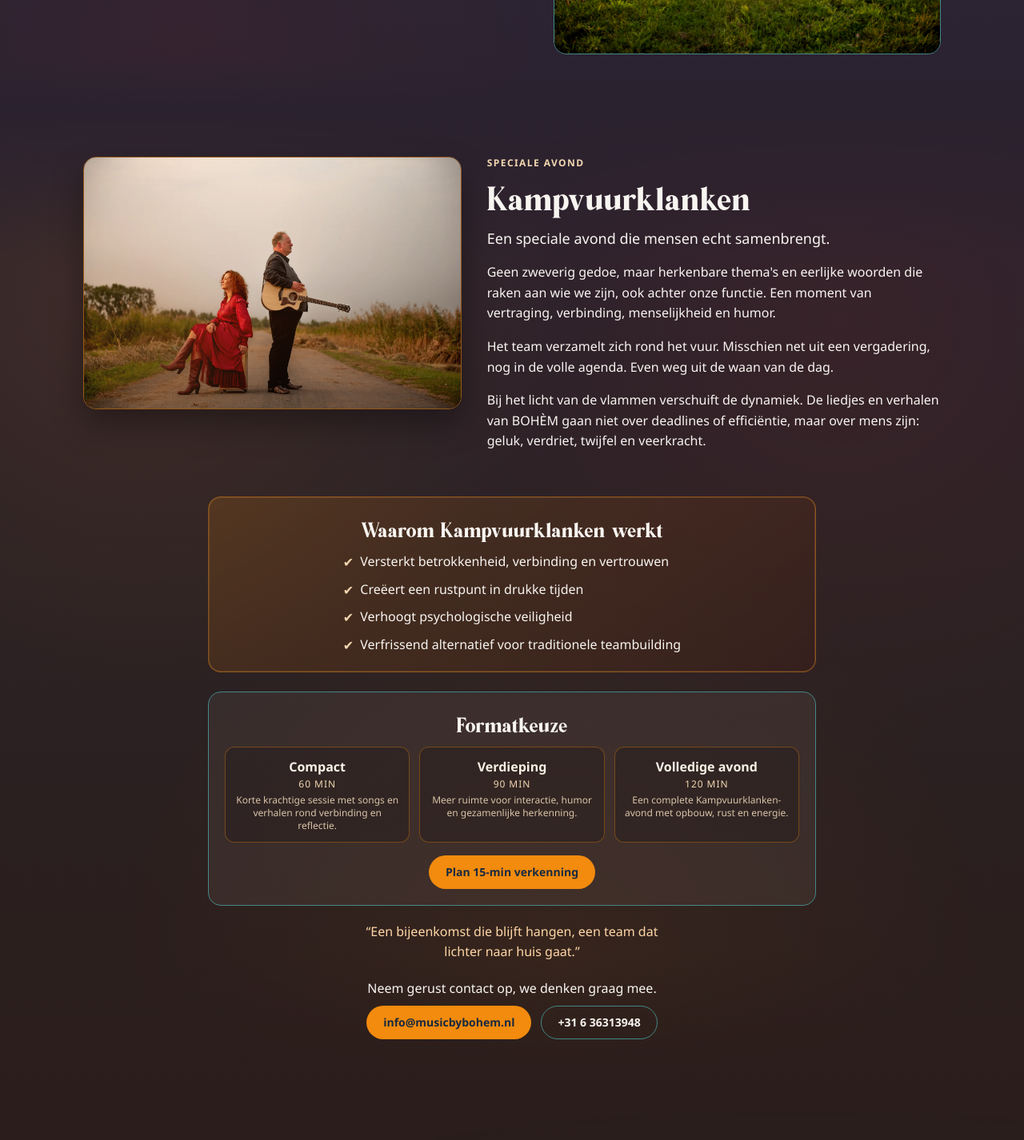
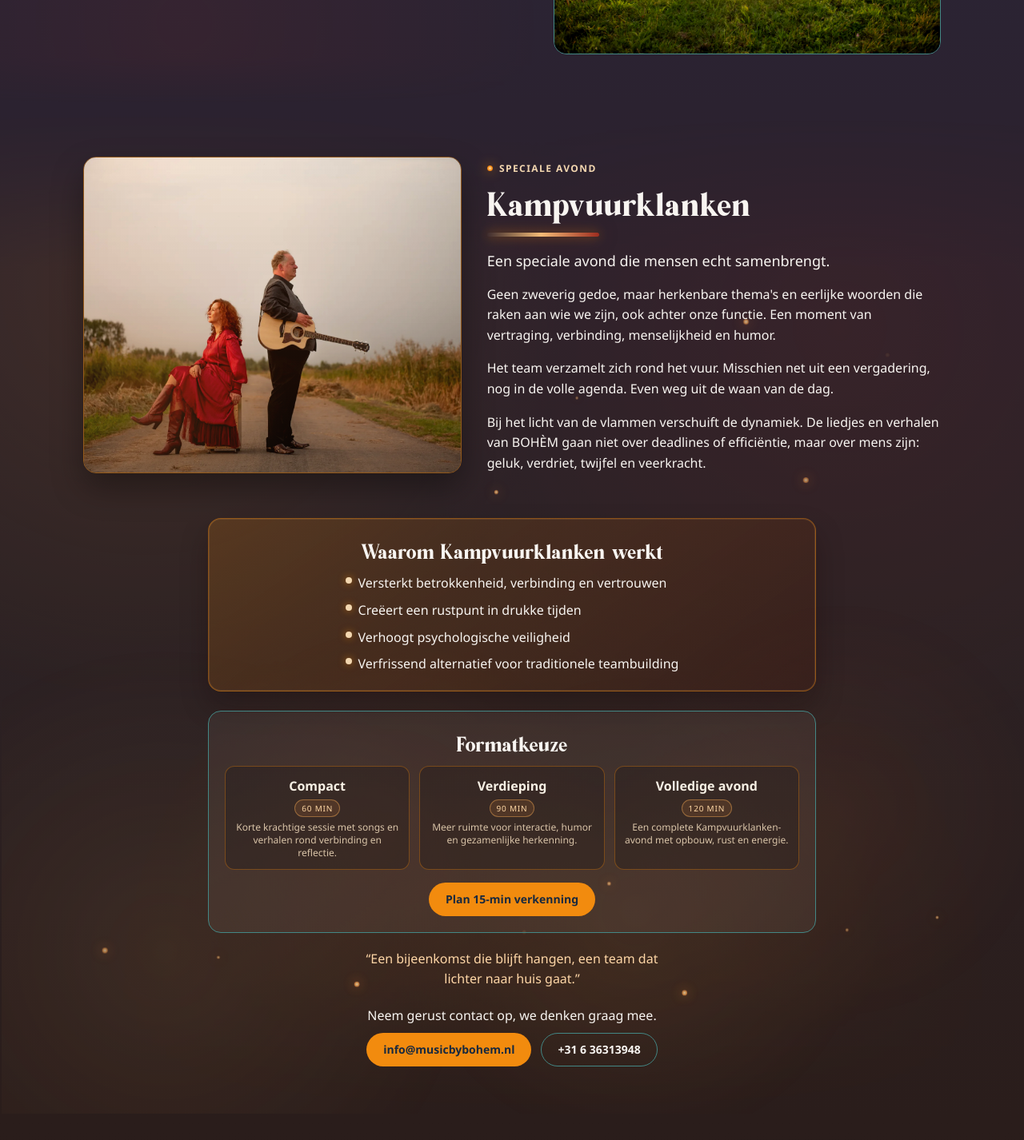
Before and after one commit to yourcount/bohem, a Next.js app: page / in a window 1280 px wide. Shown: the part 3280-4706 px from the top of the page at 80% size. Built offline with nearby package versions, Linux system fonts and the light colour scheme; no server answers.

Commit message:
Enhance kampvuur visuals with ember effects and balanced motion

```diff
--- a/app/globals.css
+++ b/app/globals.css
@@ -396,6 +396,219 @@ p {
   z-index: 0;
 }
 
+.kampvuur-section::after {
+  content: "";
+  pointer-events: none;
+  position: absolute;
+  inset: 0;
+  z-index: 0;
+  background:
+    radial-gradient(circle at 16% 84%, rgba(255, 187, 102, 0.22) 0%, transparent 26%),
+    radial-gradient(circle at 38% 72%, rgba(255, 139, 64, 0.16) 0%, transparent 22%),
+    radial-gradient(circle at 62% 80%, rgba(255, 176, 92, 0.18) 0%, transparent 24%),
+    radial-gradient(circle at 82% 70%, rgba(255, 129, 58, 0.14) 0%, transparent 20%);
+  opacity: 0.36;
+  animation: emberDrift 12s ease-in-out infinite alternate;
+}
+
+.kampvuur-embers {
+  pointer-events: none;
+  position: absolute;
+  inset: 0;
+  z-index: 0;
+}
+
+.kampvuur-embers span {
+  position: absolute;
+  width: 7px;
+  height: 7px;
+  --float-x: 13px;
+  --float-y: 44px;
+  --ember-duration: 5.4s;
+  --ember-delay: 0s;
+  --ember-peak: 0.86;
+  border-radius: 999px;
+  background: radial-gradient(circle, rgba(255, 236, 206, 0.98) 0%, rgba(255, 181, 92, 0.9) 42%, rgba(191, 57, 33, 0.62) 100%);
+  box-shadow: 0 0 16px rgba(255, 156, 66, 0.72), 0 0 30px rgba(242, 139, 14, 0.34);
+  opacity: 0;
+  animation: emberFloat var(--ember-duration) cubic-bezier(0.22, 0.61, 0.36, 1) var(--ember-delay) infinite;
+}
+
+.kampvuur-embers span:nth-child(1) {
+  left: 12%;
+  top: 18%;
+  --float-x: 9px;
+  --float-y: 20px;
+  --ember-duration: 4.8s;
+  --ember-delay: -0.9s;
+}
+.kampvuur-embers span:nth-child(2) {
+  left: 25%;
+  top: 24%;
+  width: 5px;
+  height: 5px;
+  --float-x: 15px;
+  --float-y: 24px;
+  --ember-duration: 6.3s;
+  --ember-delay: -2.4s;
+  --ember-peak: 0.72;
+}
+.kampvuur-embers span:nth-child(3) {
+  left: 40%;
+  top: 20%;
+  --float-x: 8px;
+  --float-y: 18px;
+  --ember-duration: 5.7s;
+  --ember-delay: -1.6s;
+}
+.kampvuur-embers span:nth-child(4) {
+  left: 56%;
+  top: 29%;
+  width: 4px;
+  height: 4px;
+  --float-x: 17px;
+  --float-y: 26px;
+  --ember-duration: 4.9s;
+  --ember-delay: -3.1s;
+  --ember-peak: 0.68;
+}
+.kampvuur-embers span:nth-child(5) {
+  left: 72%;
+  top: 22%;
+  --float-x: 14px;
+  --float-y: 24px;
+  --ember-duration: 6.1s;
+  --ember-delay: -0.4s;
+}
+.kampvuur-embers span:nth-child(6) {
+  left: 86%;
+  top: 26%;
+  width: 5px;
+  height: 5px;
+  --float-x: 6px;
+  --float-y: 20px;
+  --ember-duration: 5.2s;
+  --ember-delay: -2.2s;
+  --ember-peak: 0.7;
+}
+.kampvuur-embers span:nth-child(7) {
+  left: 9%;
+  bottom: 13%;
+  --float-x: 18px;
+  --float-y: 58px;
+  --ember-duration: 6.6s;
+  --ember-delay: -1.8s;
+}
+.kampvuur-embers span:nth-child(8) {
+  left: 21%;
+  bottom: 15%;
+  width: 4px;
+  height: 4px;
+  --float-x: 11px;
+  --float-y: 48px;
+  --ember-duration: 5s;
+  --ember-delay: -3.4s;
+  --ember-peak: 0.66;
+}
+.kampvuur-embers span:nth-child(9) {
+  left: 34%;
+  bottom: 11%;
+  --float-x: 20px;
+  --float-y: 62px;
+  --ember-duration: 7.1s;
+  --ember-delay: -1.2s;
+}
+.kampvuur-embers span:nth-child(10) {
+  left: 50%;
+  bottom: 14%;
+  width: 5px;
+  height: 5px;
+  --float-x: 13px;
+  --float-y: 54px;
+  --ember-duration: 5.5s;
+  --ember-delay: -2.7s;
+}
+.kampvuur-embers span:nth-child(11) {
+  left: 66%;
+  bottom: 10%;
+  --float-x: 16px;
+  --float-y: 57px;
+  --ember-duration: 6.4s;
+  --ember-delay: -0.6s;
+}
+.kampvuur-embers span:nth-child(12) {
+  left: 82%;
+  bottom: 16%;
+  width: 4px;
+  height: 4px;
+  --float-x: 10px;
+  --float-y: 44px;
+  --ember-duration: 4.7s;
+  --ember-delay: -3.9s;
+  --ember-peak: 0.64;
+}
+.kampvuur-embers span:nth-child(13) {
+  left: 16%;
+  top: 35%;
+  width: 4px;
+  height: 4px;
+  --float-x: 12px;
+  --float-y: 22px;
+  --ember-duration: 5.9s;
+  --ember-delay: -4.1s;
+  --ember-peak: 0.62;
+}
+.kampvuur-embers span:nth-child(14) {
+  left: 47%;
+  top: 40%;
+  width: 5px;
+  height: 5px;
+  --float-x: 19px;
+  --float-y: 30px;
+  --ember-duration: 6.8s;
+  --ember-delay: -2.9s;
+}
+.kampvuur-embers span:nth-child(15) {
+  left: 78%;
+  top: 38%;
+  --float-x: 8px;
+  --float-y: 22px;
+  --ember-duration: 5.1s;
+  --ember-delay: -5s;
+}
+.kampvuur-embers span:nth-child(16) {
+  left: 28%;
+  bottom: 20%;
+  width: 4px;
+  height: 4px;
+  --float-x: 14px;
+  --float-y: 46px;
+  --ember-duration: 4.6s;
+  --ember-delay: -2.05s;
+  --ember-peak: 0.63;
+}
+.kampvuur-embers span:nth-child(17) {
+  left: 59%;
+  bottom: 22%;
+  width: 5px;
+  height: 5px;
+  --float-x: 22px;
+  --float-y: 64px;
+  --ember-duration: 7.4s;
+  --ember-delay: -0.95s;
+}
+.kampvuur-embers span:nth-child(18) {
+  left: 91%;
+  bottom: 18%;
+  width: 4px;
+  height: 4px;
+  --float-x: 9px;
+  --float-y: 42px;
+  --ember-duration: 5.3s;
+  --ember-delay: -4.7s;
+  --ember-peak: 0.62;
+}
+
 .kampvuur-section::before {
   inset: 0;
   background:
@@ -411,15 +624,61 @@ p {
   z-index: 1;
 }
 
+.kampvuur-ember-dot {
+  width: 0.45rem;
+  height: 0.45rem;
+  border-radius: 999px;
+  background: radial-gradient(circle, #ffd6a8 0%, #f28b0e 60%, #b52f1d 100%);
+  box-shadow: 0 0 14px rgba(242, 139, 14, 0.75);
+}
+
+.kampvuur-flame-divider {
+  width: 140px;
+  height: 5px;
+  border-radius: 999px;
+  background:
+    linear-gradient(90deg, rgba(255, 169, 79, 0.08) 0%, rgba(255, 196, 123, 0.95) 48%, rgba(181, 47, 29, 0.82) 100%);
+  box-shadow: 0 0 14px rgba(242, 139, 14, 0.45), 0 0 36px rgba(181, 47, 29, 0.28);
+}
+
 .kampvuur-benefits {
   border-color: rgba(242, 139, 14, 0.44);
-  background: linear-gradient(145deg, rgba(242, 139, 14, 0.16) 0%, rgba(64, 29, 20, 0.35) 100%);
-  box-shadow: inset 0 0 0 1px rgba(255, 193, 122, 0.14);
+  background: linear-gradient(145deg, rgba(242, 139, 14, 0.18) 0%, rgba(64, 29, 20, 0.4) 100%);
+  box-shadow: inset 0 0 0 1px rgba(255, 193, 122, 0.14), 0 18px 34px rgba(22, 8, 6, 0.28);
 }
 
 .kampvuur-quote {
   border-left-color: rgba(242, 139, 14, 0.92);
   color: #ffd7a7;
+}
+
+.kampvuur-package-card {
+  transition: transform 240ms ease, border-color 240ms ease, box-shadow 240ms ease;
+}
+
+.kampvuur-package-card:hover {
+  transform: translateY(-2px);
+  border-color: rgba(255, 184, 106, 0.72);
+  box-shadow: 0 10px 20px rgba(16, 8, 7, 0.34), 0 0 0 1px rgba(255, 177, 96, 0.22) inset;
+}
+
+.kampvuur-fire-cta {
+  position: relative;
+  overflow: hidden;
+}
+
+.kampvuur-fire-cta::after {
+  content: "";
+  pointer-events: none;
+  position: absolute;
+  inset: 0;
+  background: linear-gradient(112deg, transparent 0%, rgba(255, 220, 162, 0.42) 46%, transparent 100%);
+  transform: translateX(-120%);
+}
+
+.kampvuur-fire-cta:hover::after {
+  transform: translateX(120%);
+  transition: transform 520ms ease;
 }
 
 .kampvuur-media {
@@ -523,6 +782,15 @@ p {
   .sticky-listen-bar.is-visible,
   .sticky-listen-button {
     animation: none !important;
+  }
+
+  .kampvuur-section::after {
+    animation: none !important;
+  }
+
+  .kampvuur-embers span {
+    animation: none !important;
+    opacity: 0.2;
   }
 
   *,
@@ -726,3 +994,34 @@ p {
     box-shadow: 0 16px 40px rgba(0, 0, 0, 0.42), 0 0 0 1px rgba(242, 139, 14, 0.2);
   }
 }
+
+@keyframes emberDrift {
+  0% {
+    transform: translateY(0) translateX(0);
+    opacity: 0.3;
+  }
+  100% {
+    transform: translateY(-8px) translateX(3px);
+    opacity: 0.42;
+  }
+}
+
+@keyframes emberFloat {
+  0% {
+    transform: translateY(0) translateX(0) scale(0.9);
+    opacity: 0;
+  }
+  16% {
+    opacity: var(--ember-peak);
+  }
+  34% {
+    opacity: calc(var(--ember-peak) * 0.76);
+  }
+  52% {
+    opacity: calc(var(--ember-peak) * 0.88);
+  }
+  100% {
+    transform: translateY(calc(var(--float-y) * -1)) translateX(var(--float-x)) scale(1.04);
+    opacity: 0;
+  }
+}
--- a/components/sections/KampvuurSection.tsx
+++ b/components/sections/KampvuurSection.tsx
@@ -14,14 +14,38 @@ export function KampvuurSection({ kampvuur }: KampvuurSectionProps) {
       aria-labelledby="kampvuur-title"
       className="section-ambient kampvuur-section bg-[linear-gradient(180deg,#2b2230_0%,#2c2225_48%,#2a1d1b_100%)] py-16"
     >
+      <div className="kampvuur-embers" aria-hidden="true">
+        <span />
+        <span />
+        <span />
+        <span />
+        <span />
+        <span />
+        <span />
+        <span />
+        <span />
+        <span />
+        <span />
+        <span />
+        <span />
+        <span />
+        <span />
+        <span />
+        <span />
+        <span />
+      </div>
       <div className="mx-auto w-full max-w-[1120px] px-4 sm:px-6">
-        <div className="grid gap-8 md:grid-cols-[1fr_1.2fr]">
+        <div className="grid gap-8 md:grid-cols-[1fr_1.2fr] md:items-stretch">
           <Reveal className="md:order-2">
             <div>
-              <p className="mb-2 text-xs font-semibold uppercase tracking-[0.12em] text-[#f3d7b0]">Speciale avond</p>
+              <p className="mb-2 inline-flex items-center gap-2 text-xs font-semibold uppercase tracking-[0.12em] text-[#f3d7b0]">
+                <span className="kampvuur-ember-dot" aria-hidden="true" />
+                Speciale avond
+              </p>
               <h2 id="kampvuur-title" className="mb-4 font-display text-3xl leading-tight sm:text-4xl lg:text-5xl">
                 {kampvuur.title}
               </h2>
+              <div className="kampvuur-flame-divider mb-4" aria-hidden="true" />
               <p className="mb-4 text-lg text-[var(--color-text-primary)]">{kampvuur.intro}</p>
               <div className="space-y-4 text-[var(--color-text-primary)]">
                 {kampvuur.body.map((paragraph) => (
@@ -32,8 +56,8 @@ export function KampvuurSection({ kampvuur }: KampvuurSectionProps) {
           </Reveal>
 
           {kampvuur.image ? (
-            <Reveal delayMs={120} className="md:order-1">
-              <figure className="kampvuur-media overflow-hidden rounded-2xl border border-[var(--color-line-muted)]">
+            <Reveal delayMs={120} className="md:order-1 h-full">
+              <figure className="kampvuur-media h-full overflow-hidden rounded-2xl border border-[var(--color-line-muted)]">
                 <Image
                   src={kampvuur.image.src}
                   alt={kampvuur.image.alt}
@@ -54,7 +78,7 @@ export function KampvuurSection({ kampvuur }: KampvuurSectionProps) {
               <ul className="mx-auto w-fit space-y-2 text-left">
                 {kampvuur.benefits.map((item) => (
                   <li key={item} className="flex items-start gap-2">
-                    <span aria-hidden="true" className="mt-[1px] text-[#f3d7b0]">✔</span>
+                    <span aria-hidden="true" className="mt-[5px] h-2 w-2 rounded-full bg-[#f3d7b0] shadow-[0_0_10px_rgba(242,139,14,0.6)]" />
                     <span>{item}</span>
                   </li>
                 ))}
@@ -66,9 +90,11 @@ export function KampvuurSection({ kampvuur }: KampvuurSectionProps) {
                 {kampvuur.packagesTitle ? <h3 className="mb-3 font-display text-2xl sm:text-3xl">{kampvuur.packagesTitle}</h3> : null}
                 <div className="grid gap-3 sm:grid-cols-3">
                   {kampvuur.packages.map((item) => (
-                    <div key={item.name} className="rounded-xl border border-[rgba(242,139,14,0.35)] bg-[rgba(24,16,20,0.28)] p-3">
+                    <div key={item.name} className="kampvuur-package-card rounded-xl border border-[rgba(242,139,14,0.35)] bg-[rgba(24,16,20,0.28)] p-3">
                       <p className="font-semibold text-[#f8f1e5]">{item.name}</p>
-                      <p className="text-xs uppercase tracking-[0.08em] text-[#f3d7b0]">{item.duration}</p>
+                      <p className="mt-1 inline-flex items-center rounded-full border border-[rgba(255,180,88,0.42)] bg-[rgba(255,146,57,0.12)] px-2 py-0.5 text-[10px] uppercase tracking-[0.08em] text-[#ffd8a5]">
+                        {item.duration}
+                      </p>
                       <p className="mt-1 text-xs text-[#d9c4a8]">{item.description}</p>
                     </div>
                   ))}
@@ -77,7 +103,7 @@ export function KampvuurSection({ kampvuur }: KampvuurSectionProps) {
                   <a
                     href={kampvuur.packageCta.href}
                     data-cta="kampvuur_package_explore"
-                    className="mt-4 inline-flex items-center justify-center rounded-full border border-transparent bg-[var(--color-accent-amber)] px-5 py-2.5 text-sm font-bold text-[var(--color-bg-deep)] transition-colors hover:bg-[var(--color-accent-copper)] hover:text-[var(--color-text-primary)]"
+                    className="kampvuur-fire-cta mt-4 inline-flex items-center justify-center rounded-full border border-transparent bg-[var(--color-accent-amber)] px-5 py-2.5 text-sm font-bold text-[var(--color-bg-deep)] transition-colors hover:bg-[var(--color-accent-copper)] hover:text-[var(--color-text-primary)]"
                   >
                     {kampvuur.packageCta.label}
                   </a>
@@ -92,7 +118,7 @@ export function KampvuurSection({ kampvuur }: KampvuurSectionProps) {
               <a
                 href={`mailto:${kampvuur.contactEmail}`}
                 data-cta="kampvuur_contact_email"
-                className="inline-flex items-center justify-center rounded-full border border-transparent bg-[var(--color-accent-amber)] px-5 py-2.5 text-sm font-bold text-[var(--color-bg-deep)] transition-colors hover:bg-[var(--color-accent-copper)] hover:text-[var(--color-text-primary)]"
+                className="kampvuur-fire-cta inline-flex items-center justify-center rounded-full border border-transparent bg-[var(--color-accent-amber)] px-5 py-2.5 text-sm font-bold text-[var(--color-bg-deep)] transition-colors hover:bg-[var(--color-accent-copper)] hover:text-[var(--color-text-primary)]"
               >
                 {kampvuur.contactEmail}
               </a>
```
